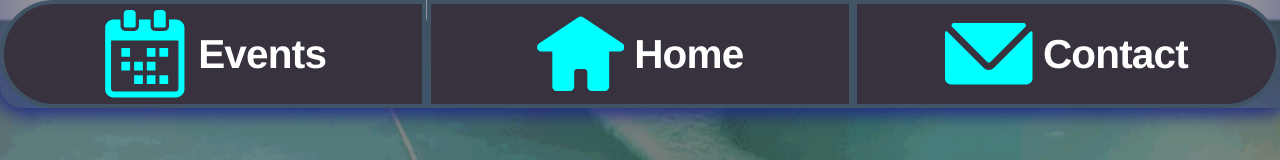
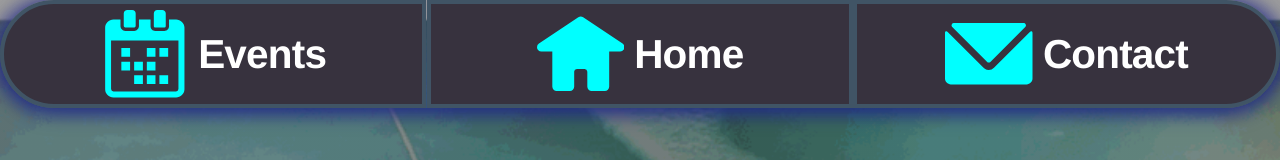
Before and after one commit to elijahducote/HBG, a website: page nav/home/index.html in a window 1280 px wide. Shown: the top 160 px of the page. Drawn offline with nearby package versions, Linux system fonts and the light colour scheme; files that its build step writes are made by us from their sources; files whose address does not match are found by name; a web font is replaced by a local one.

Commit message:
Update styles.css

```diff
--- a/nav/shared/defaults/styles.css
+++ b/nav/shared/defaults/styles.css
@@ -38,7 +38,7 @@ div.wrapper.topnav {
   0.2em 0 0.5em 0 rgba(31, 38, 135, 0.57),        /* right */
   -0.2em 0 0.5em 0 rgba(31, 38, 135, 0.57);
   /*box-shadow: 0 0.2em 0.5em 0 rgba( 31, 38, 135, 0.57 );*/
-  border-radius: 0 0 0 .625em;
+  border-radius: 2em;
 }
 
 .topnav {
```
